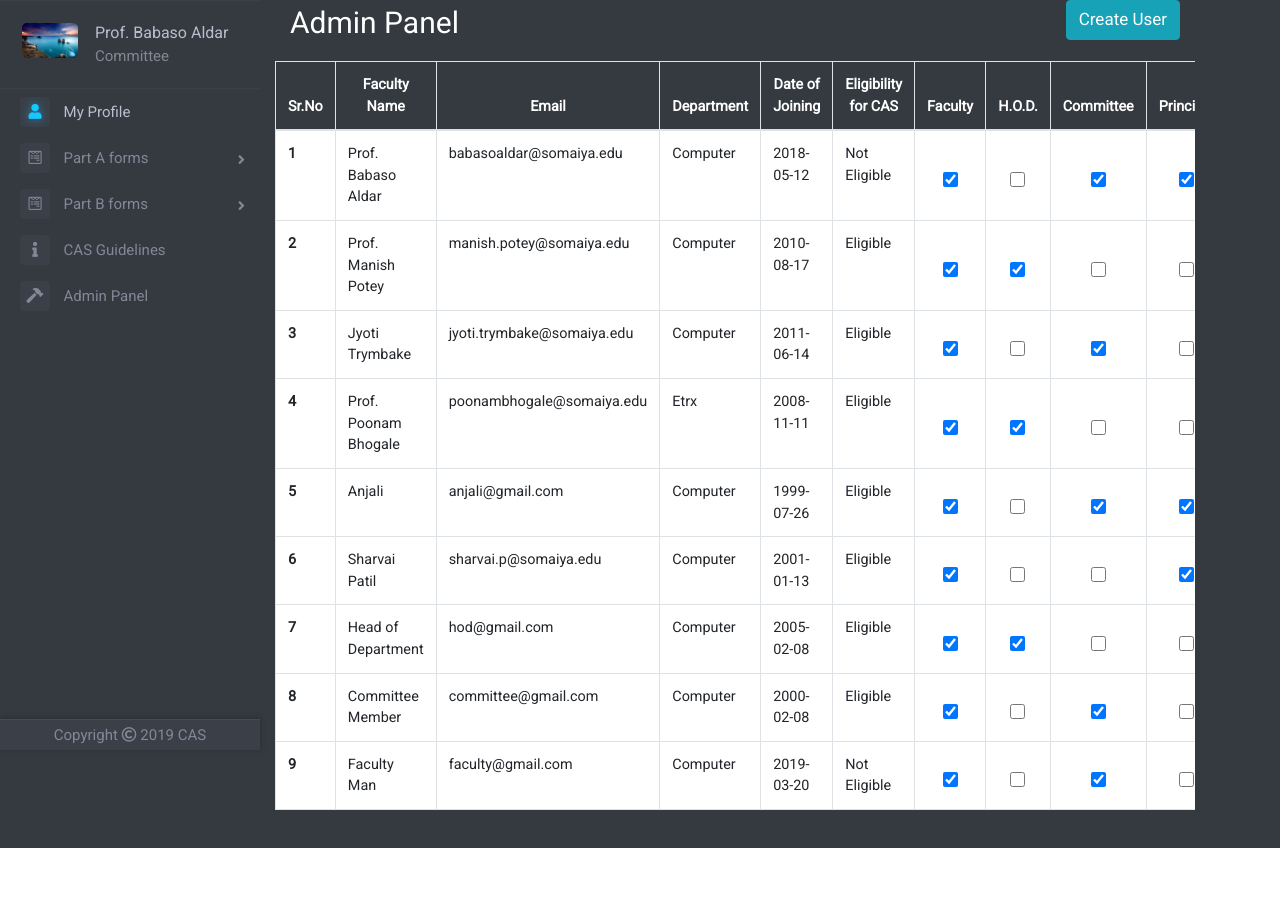
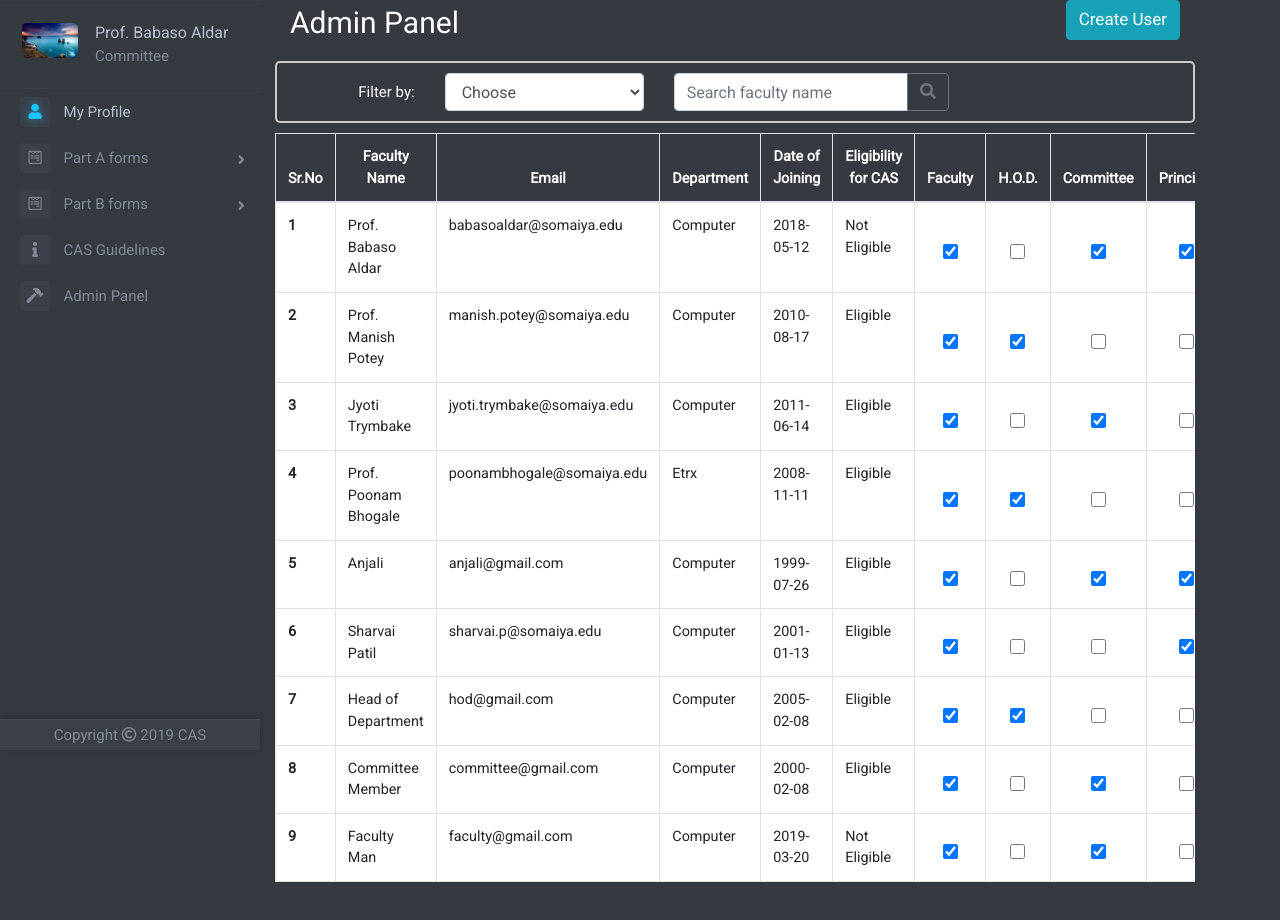
Before and after one commit to CAS-TEAM/CAS, a PHP site: page /adminpanel.php in a window 1280 px wide. Shown: the part 50-970 px from the top of the page. Before the commit the page ends 898 px from the top, so only its background shows below. Run offline with PHP 8.4, Linux system fonts and the light colour scheme; the visitor is signed in with stand-in values (Sample User, id 1); data comes from the database, SQL or seed files in the repository; some libraries are stand-ins or nearby versions.

Commit message:
Admin Panel Filters added

```diff
--- a/Frontend/global.css
+++ b/Frontend/global.css
@@ -969,3 +969,10 @@ body {
   0% { transform: rotate(0deg); }
   100% { transform: rotate(360deg); }
 }
+
+/* ADMIN PANEL */
+.admin-filter-box{
+	border: 2px solid #cccccc;
+	border-radius: 5px;
+	margin-bottom: 10px;
+}
--- a/adminpanel.php
+++ b/adminpanel.php
@@ -21,6 +21,11 @@ $admin=$rowp['admin'];
 if($admin==1)
 {
 
+if(isset($_GET['filter']))
+{
+	$filter=mysqli_real_escape_string($conn, $_GET['filter']);
+}
+
 include 'top.php';
 include 'left-nav.php';
 
@@ -38,9 +43,37 @@ include 'left-nav.php';
 				  		<div class="col-md-6 text-left">
 						   <p style="color: white;font-size: 30px">Admin Panel</p>
 				        </div>
+
 				        <div class="col-md-6 text-right">
-						 	<a href="createuser.php" class="btn btn-info custom-button-width .navbar-right" style="font-size: 17px">Create User</a>
+						 	<a href="createuser.php" class="btn btn-info custom-button-width navbar-right my-auto" style="font-size: 17px">Create User</a>
 						</div>
+				  	</div>
+				  	<div class="row justify-content-center">
+				  		<div class="col-md-12 text-center admin-filter-box">
+				        	<div class="row align-items-center" style="padding-bottom: 10px;padding-top: 10px">
+				        		<div class="col-md-2">
+				        			<p style="color: white;font-size: 15px" class="my-auto text-right">Filter by:</p>
+				        		</div>
+				        		<div class="col-md-3 align-items-center">
+				        			<select id="filter" name="filter" class="form-control" onchange="adminfilters(this);">
+				        				<option value="0">Choose</option>
+				        				<option value="faculty_name">Faculty Name</option>
+				        				<option value="department">Department</option>
+				        				<option value="date_of_joining">Date of Joining</option>
+				        			</select>
+				        		</div>
+				        		<div class="col-md-4 align-items-center">
+				        			<form method="POST" action="admin-panel-fetch-data.php">
+				        				<div class="input-group">
+										  	<input type="text" class="form-control" name="query" placeholder="Search faculty name" aria-label="Search faculty name" aria-describedby="basic-addon2">
+										  	<div class="input-group-append">
+										    	<button class="btn btn-outline-secondary" type="submit"><i class="fas fa-search"></i></button>
+										  	</div>
+										</div>
+				        			</form>
+				        		</div>
+				        	</div>
+				        </div>
 				  	</div>
 				</div>
 
@@ -65,10 +98,23 @@ include 'left-nav.php';
 
 					    </tr>
 				  	</thead>
-				  	<tbody>
+				  	<tbody id="admin-panel-tbody">
 				  		<?php
 
-				  		$sql="SELECT id, faculty_name, email, date_of_joining, department, faculty, hod, committee, principal, admin FROM faculty_table";
+				  		if(isset($_GET['filter']) && $_GET['filter']!="search")
+				  		{
+				  			$sql="SELECT id, faculty_name, email, date_of_joining, department, faculty, hod, committee, principal, admin FROM faculty_table ORDER BY $filter ASC";
+				  		}
+				  		else if(isset($_GET['filter']) && $_GET['filter']=="search")
+				  		{
+				  			$query=mysqli_real_escape_string($conn,$_GET['q']);
+				  			$sql="SELECT id, faculty_name, email, date_of_joining, department, faculty, hod, committee, principal, admin FROM faculty_table WHERE faculty_name LIKE '%$query%'";
+				  		}
+				  		else
+				  		{
+				  			$sql="SELECT id, faculty_name, email, date_of_joining, department, faculty, hod, committee, principal, admin FROM faculty_table";
+				  		}
+
 				  		$result=mysqli_query($conn,$sql);
 
 				  		$counter=1;
--- a/general.js
+++ b/general.js
@@ -3171,3 +3171,62 @@ function getSummaryData(){
 
 	return false;
 }
+
+
+// ~~~~~~~~~~~~~~~~~~~~~~~~~~~~~~~~~~~~~~~~~~~~~~~~ ADMIN PANEL FILTERING SYSTEM ~~~~~~~~~~~~~~~~~~~~~~~~~~~~~~~~~~~~~~~~~~~~~~~~~~
+var filter="0";
+function adminfilters(filter)
+{
+	filter=filter.value;
+
+	window.location.href="adminpanel.php?filter="+filter;
+
+	// alert(filter);
+
+	// $.ajax
+	// ({
+	// 	type: 'POST',
+	// 	url: 'admin-panel-fetch-data.php',
+	// 	data :{filter:filter},
+	// 	// dataType: 'text',
+	// 	// contentType: "application/json; charset=utf-8",
+	// 	// dataType: "json",
+	// 	success: function (response)
+	// 	{
+
+	// 		// response=JSON.parse(response);alert(response[1]);
+	// 		// alert(response);
+
+	// 		// document.getElementById("jhat").innerHTML=JSON.parse(response);
+
+	// 		// $('#categories-div').toggle();
+
+	// 		// document.getElementById('categories-div').innerHTML="hi";
+	// 		if(response.trim()!="")
+	// 		{
+	// 			$('#admin-panel-tbody').html(response);
+	// 		}
+	// 		else
+	// 		{
+	// 			$('#admin-panel-tbody').html("<p>No Results</p>");
+	// 		}
+	// 	},
+	// 	error: function(xhr, status, error) {
+	// 		// alert("hi");
+	// 		// alert(xhr.responseText);
+	// 		if(xhr.responseText.trim()!="</div>")
+	// 		{
+	// 			$('#admin-panel-tbody').html(xhr.responseText);
+	// 		}
+	// 		else
+	// 		{
+	// 			$('#admin-panel-tbody').html("<p>No Results</p>");
+	// 		}
+
+
+	// 		// alert(error);
+	// 	}
+	// });
+
+	// return false;
+}
```
Also changed, not shown: admin-panel-fetch-data.php (added, +10 -0 lines).
